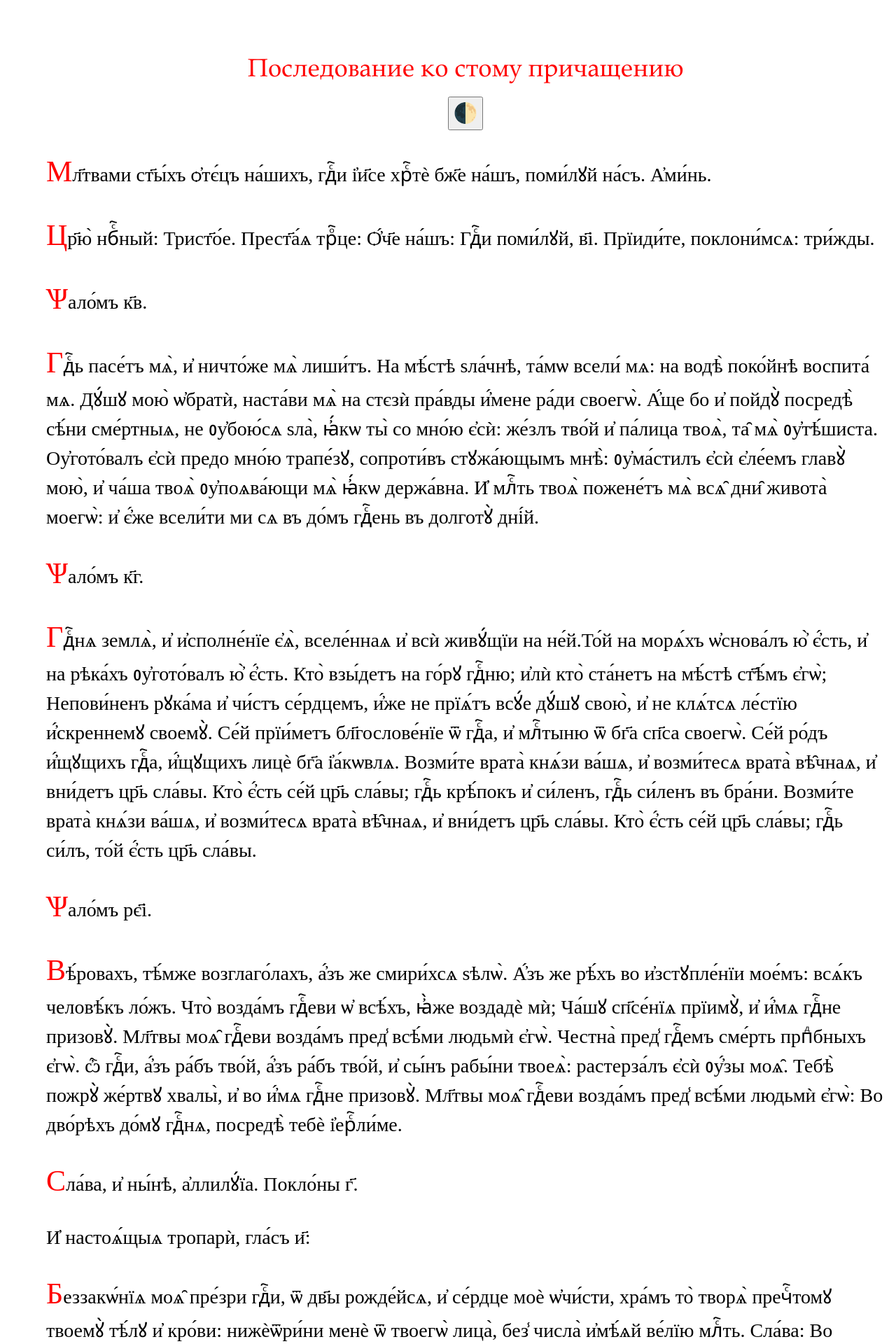
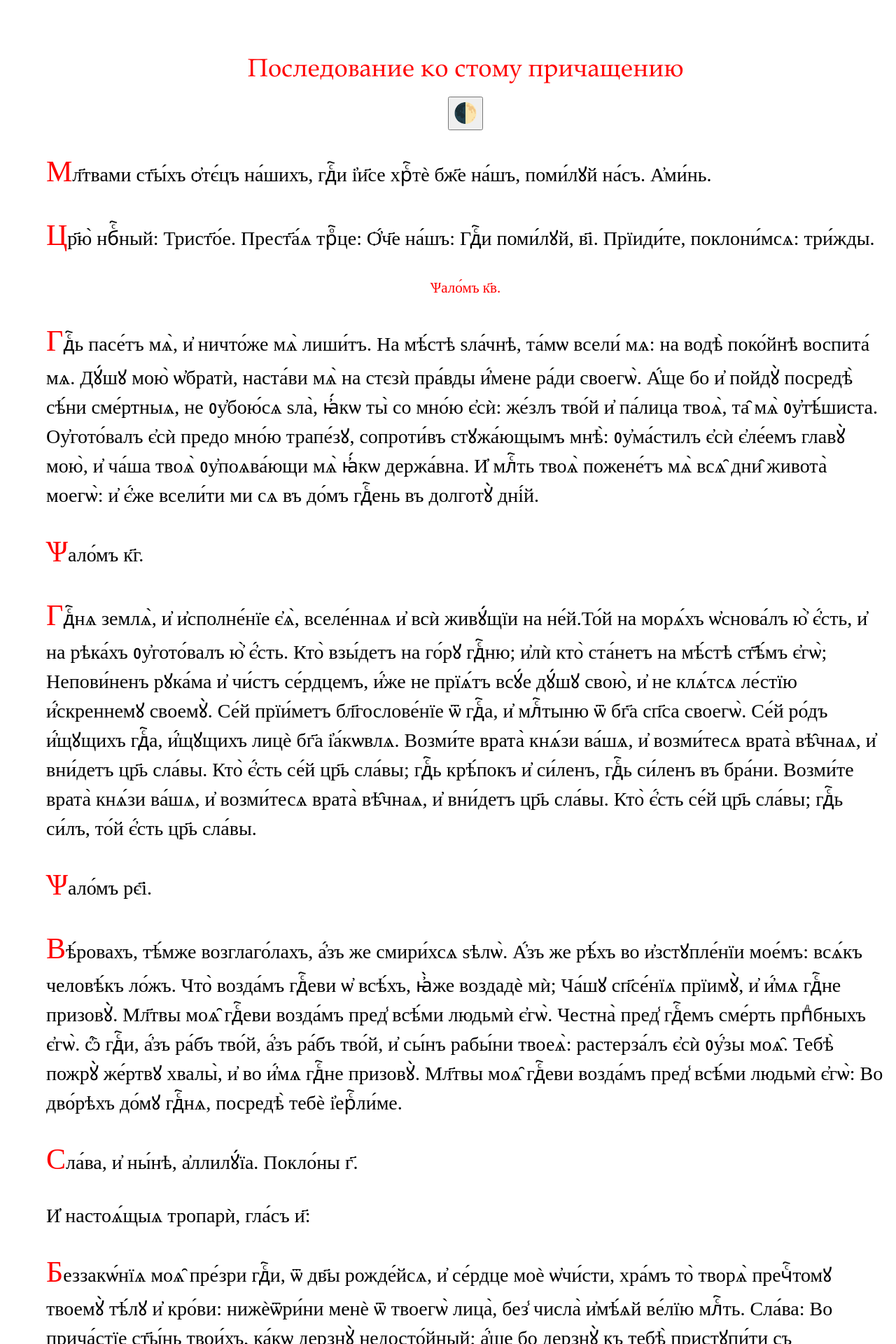
Before and after one commit to markjville/markjville.github.io, a Jekyll site: the page docs/последование-ко-причастию.html, which Jekyll copies as it is, in a window 1280 px wide. Shown: the top 1920 px of the page at 70% size. Built offline with Jekyll 4.4.1, drawn with Linux system fonts in a browser that asks for light colours; some web fonts are replaced; comment, search, counter and statistics services are not loaded.

Commit message:
Update последование-ко-причастию.html

```diff
--- a/docs/последование-ко-причастию.html
+++ b/docs/последование-ко-причастию.html
@@ -39,7 +39,7 @@ p::first-letter {
       <p>Цр҃ю̀ нбⷭ҇ный: Трист҃о́е. Прест҃а́ѧ трⷪ҇це: Ѻ҆́ч҃е
 на́шъ: Гдⷭ҇и поми́лꙋй, в҃і. Прїиди́те, поклони́мсѧ: три́жды.
       </p>
-<p>Ѱало́мъ к҃в.</p>
+<div style="text-align:center;color:red;font-size:75%">Ѱало́мъ к҃в.</div>
 <p>Гдⷭ҇ь пасе́тъ мѧ̀, и҆ ничто́же мѧ̀ лиши́тъ. На мѣ́стѣ ѕла́чнѣ,
 та́мѡ всели́ мѧ: на водѣ̀ поко́йнѣ воспита́ мѧ. Дꙋ́шꙋ мою̀
 ѡ҆братѝ, наста́ви мѧ̀ на стєзѝ пра́вды и҆́мене ра́ди своегѡ̀. А҆́ще
```
